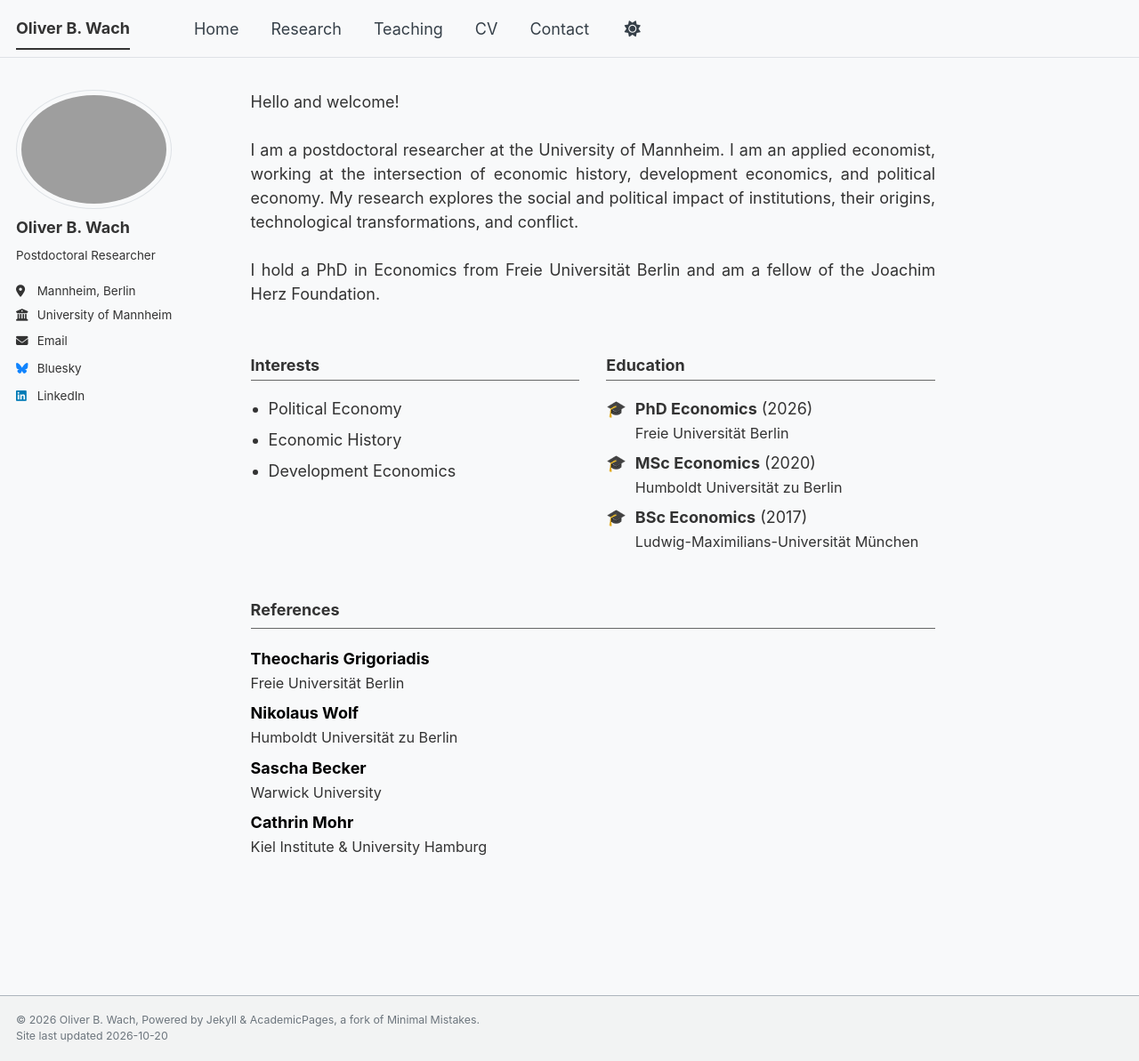
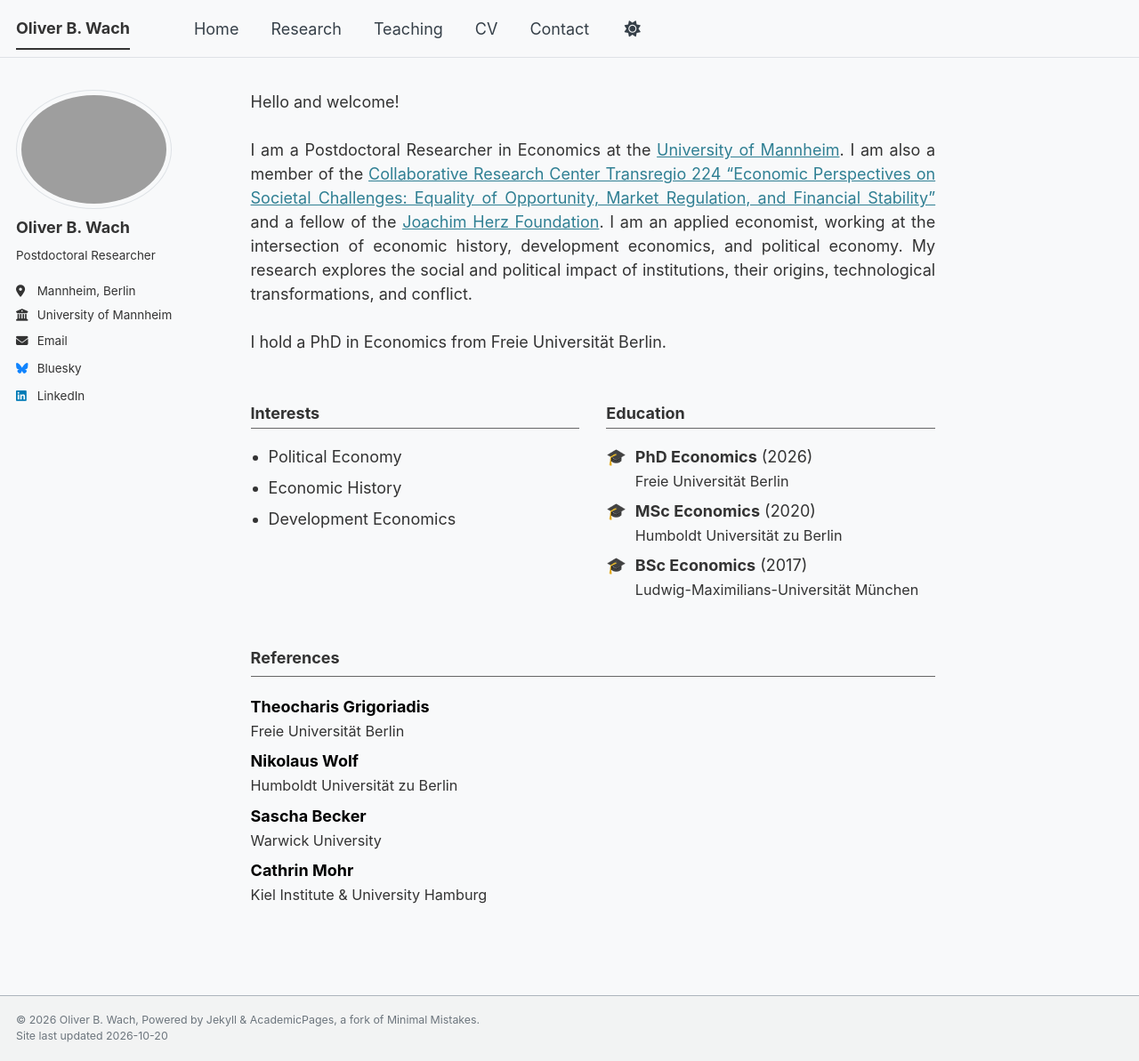
Before and after one commit to oliverwach/oliverwach.github.io, a Jekyll site: the page built from _pages/about.md, in a window 1280 px wide and 1193 px high. Shown: the whole window at 89% size. Built offline with Jekyll 4.4.1, drawn with Linux system fonts in a browser that asks for light colours; a style sheet for code colours, icons or effects is not loaded.

Commit message:
Update 20 October 7.0

```diff
--- a/_pages/about.md
+++ b/_pages/about.md
@@ -23,9 +23,9 @@ redirect_from:
 <div style="text-align: justify;">
 Hello and welcome!<br><br>
 
-I am a postdoctoral researcher at the University of Mannheim. I am an applied economist, working at the intersection of economic history, development economics, and political economy. My research explores the social and political impact of institutions, their origins, technological transformations, and conflict.<br><br>
+I am a Postdoctoral Researcher in Economics at the <a href="https://www.vwl.uni-mannheim.de/wach/">University of Mannheim</a>. I am also a member of the <a href="https://www.crctr224.de/people/members-alphabetical-order/oliver-wach">Collaborative Research Center Transregio 224 “Economic Perspectives on Societal Challenges: Equality of Opportunity, Market Regulation, and Financial Stability”</a> and a fellow of the <a href="https://www.joachim-herz-stiftung.de/forschen-gruenden/add-on-fellowship-wirtschaft">Joachim Herz Foundation</a>. I am an applied economist, working at the intersection of economic history, development economics, and political economy. My research explores the social and political impact of institutions, their origins, technological transformations, and conflict.<br><br>
 
-I hold a PhD in Economics from Freie Universität Berlin and am a fellow of the Joachim Herz Foundation.
+I hold a PhD in Economics from Freie Universität Berlin.
 </div>
 
 <!-- Add the class "mobile-stack" to your flex container -->
--- a/_pages/contact.html
+++ b/_pages/contact.html
@@ -7,7 +7,7 @@ author_profile: true
 
 Department of Economics<br>
 University of Mannheim<br>
-L7, 3-5 -- Room TBA<br>
+L7, 3-5 -- Room 217<br>
 68161 Mannheim, Germany<br>
 
 <i class="fas fa-envelope" style="margin-right: 8px;"></i>
```
